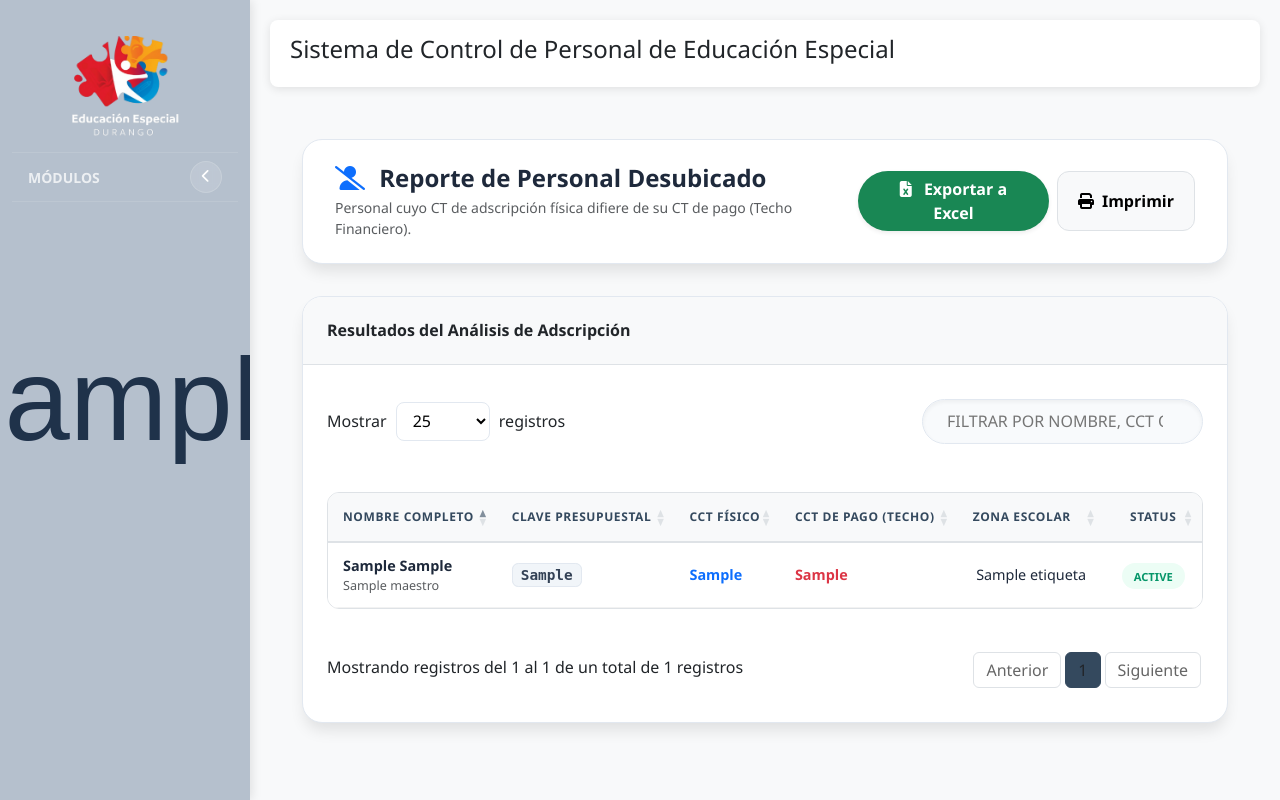
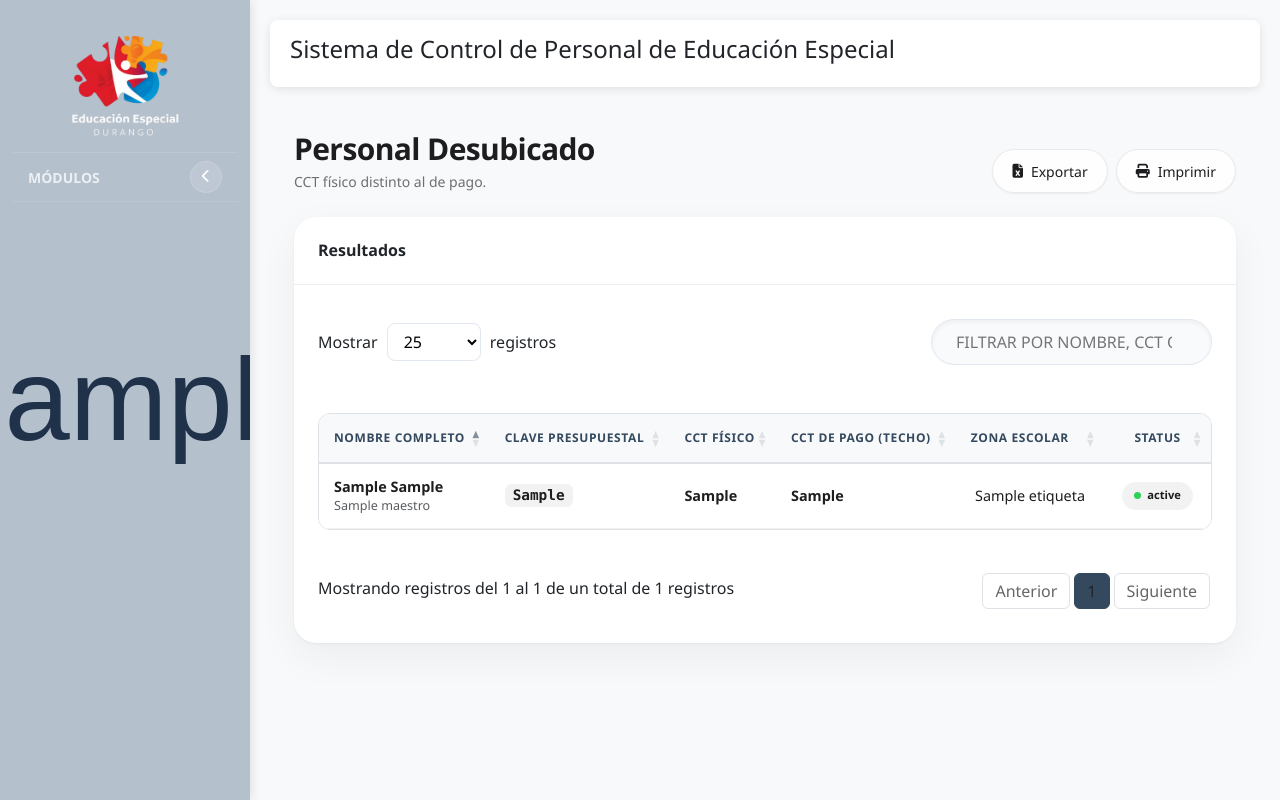
Before and after one commit to macrocleanquimica/control_maestros, a Django app: template gestion_escolar/templates/gestion_escolar/reporte_fuera_adscripcion.html in a window 1280 px wide. Run offline with Django 5.2, Linux system fonts and the light colour scheme; the template is opened without the code that fills it: most values are stand-ins (such as "Sample title", 1, 10 or a date in 2020); grey boxes marked "Sample" are stand-in pictures; parts of the project's set-up code (start-up, migrations or seed data) failed here and were passed over; some libraries are stand-ins or nearby versions.

Commit message:
style: reportes con estilo minimalista
Tablero sin bordes de colores, reportes en panel unico, grafica en azul unico. Intactos: enlaces, filtros, grafica, exportar, imprimir. Corrige apellido materno que salia repetido como paterno en desubicados.

```diff
--- a/gestion_escolar/templates/gestion_escolar/reporte_fuera_adscripcion.html
+++ b/gestion_escolar/templates/gestion_escolar/reporte_fuera_adscripcion.html
@@ -5,15 +5,8 @@
 
 {% block content %}
 <style>
-    :root {
-        --rf-primary: #6366f1;
-        --rf-success: #10b981;
-        --rf-border: #e2e8f0;
-        --rf-shadow: 0 10px 15px -3px rgba(0, 0, 0, 0.1);
-    }
-
     .page-container {
-        padding: 2rem;
+        padding: 1.5rem;
         animation: fadeIn 0.4s ease-out;
     }
 
@@ -22,85 +15,80 @@
         to { opacity: 1; transform: translateY(0); }
     }
 
-    /* Header Section */
+    /* Encabezado simple */
     .header-section {
-        background: white;
-        border-radius: 1.25rem;
-        padding: 1.5rem 2rem;
-        box-shadow: var(--rf-shadow);
-        border: 1px solid var(--rf-border);
-        margin-bottom: 2rem;
+        margin-bottom: 1.5rem;
         display: flex;
         justify-content: space-between;
-        align-items: center;
+        align-items: flex-end;
+        flex-wrap: wrap;
+        gap: 1rem;
     }
 
-    .header-title h1 {
-        font-size: 1.5rem;
-        font-weight: 800;
-        color: #1e293b;
-        margin-bottom: 0.25rem;
-    }
-
-    /* Table Container */
+    /* Tabla en panel único */
     .table-container-card {
-        background: white;
-        border-radius: 1.25rem;
-        border: 1px solid var(--rf-border);
-        box-shadow: var(--rf-shadow);
+        background: var(--surface, #fff);
+        border-radius: var(--r-panel, 22px);
+        box-shadow: var(--sh-panel, 0 1px 3px rgba(0,0,0,0.05), 0 14px 40px rgba(0,0,0,0.05));
         overflow: hidden;
     }
 
     .table thead th {
-        background-color: #f8fafc;
-        color: #475569;
-        font-weight: 700;
-        text-transform: uppercase;
-        font-size: 0.75rem;
-        letter-spacing: 0.025em;
-        border-bottom: 2px solid var(--rf-border);
-        padding: 1rem;
+        background: var(--surface, #fff);
+        color: var(--text-2, #6e6e73);
+        font-weight: 600;
+        font-size: 0.72rem;
+        letter-spacing: 0.04em;
+        border-bottom: 1px solid var(--hairline, rgba(0,0,0,0.07));
+        padding: 0.9rem 1rem;
     }
 
     .table tbody td {
-        padding: 1rem;
+        padding: 0.9rem 1rem;
         vertical-align: middle;
         font-size: 0.9rem;
-        color: #1e293b;
+        color: var(--text, #1d1d1f);
+        border-bottom: 1px solid var(--hairline, rgba(0,0,0,0.07));
     }
 
-    /* Status Badges */
+    .table tbody tr:last-child td {
+        border-bottom: none;
+    }
+
+    /* Estatus neutro con punto */
     .badge-status {
         padding: 0.35rem 0.75rem;
         border-radius: 2rem;
-        font-weight: 700;
+        font-weight: 600;
         font-size: 0.7rem;
-        text-transform: uppercase;
+        background: rgba(0,0,0,0.05);
+        color: var(--text-2, #6e6e73);
+        display: inline-flex;
+        align-items: center;
     }
 
-    .status-activo { background: #ecfdf5; color: #059669; }
-    .status-warning { background: #fffbeb; color: #d97706; }
+    .badge-status::before {
+        content: '';
+        width: 7px;
+        height: 7px;
+        border-radius: 50%;
+        display: inline-block;
+        margin-right: 6px;
+        background: var(--text-4, #aeaeb2);
+    }
 
-    /* Code styling */
+    .status-activo { color: var(--text, #1d1d1f); }
+    .status-activo::before { background: var(--live, #30d158); }
+
+    /* Claves */
     .code-tag {
-        font-family: monospace;
-        background: #f1f5f9;
+        font-family: var(--mono, monospace);
+        background: rgba(0,0,0,0.05);
         padding: 0.2rem 0.5rem;
         border-radius: 0.4rem;
         font-weight: 600;
-        color: #334155;
-        border: 1px solid #e2e8f0;
-    }
-
-    /* Action Buttons */
-    .btn-action-premium {
-        border-radius: 0.75rem;
-        padding: 0.5rem 1.25rem;
-        font-weight: 700;
-        transition: all 0.2s;
-        display: inline-flex;
-        align-items: center;
-        gap: 0.5rem;
+        color: var(--text, #1d1d1f);
+        font-variant-numeric: tabular-nums;
     }
 </style>
 
@@ -108,23 +96,23 @@
     <!-- Header -->
     <div class="header-section">
         <div class="header-title">
-            <h1 class="mb-1"><i class="fas fa-user-slash text-primary me-2"></i> Reporte de Personal Desubicado</h1>
-            <p class="text-muted small mb-0">Personal cuyo CT de adscripción física difiere de su CT de pago (Techo Financiero).</p>
+            <h1 class="apple-title">Personal Desubicado</h1>
+            <p class="apple-subtitle mb-0">CCT físico distinto al de pago.</p>
         </div>
-        <div class="d-flex gap-2">
-            <button id="export-fuera-adscripcion-premium" class="btn btn-success text-white border-0 rounded-pill px-4 fw-bold shadow-sm btn-hover-animate">
-                <i class="fas fa-file-excel me-2"></i> Exportar a Excel
+        <div class="d-flex gap-2 flex-wrap">
+            <button id="export-fuera-adscripcion-premium" class="apple-btn-ghost">
+                <i class="fas fa-file-excel me-2"></i> Exportar
             </button>
-            <button onclick="window.print();" class="btn btn-light border btn-action-premium">
-                <i class="fas fa-print"></i> Imprimir
+            <button onclick="window.print();" class="apple-btn-ghost">
+                <i class="fas fa-print me-2"></i> Imprimir
             </button>
         </div>
     </div>
 
     <!-- Main Card -->
     <div class="table-container-card">
-        <div class="p-4 border-bottom bg-light">
-            <h6 class="mb-0 fw-bold text-dark">Resultados del Análisis de Adscripción</h6>
+        <div class="p-4" style="border-bottom: 1px solid var(--hairline, rgba(0,0,0,0.07));">
+            <h6 class="mb-0 fw-bold">Resultados</h6>
         </div>
 
         <div class="p-4">
@@ -144,12 +132,12 @@
                         {% for maestro in personal_fuera_adscripcion %}
                         <tr>
                             <td>
-                                <div class="fw-bold">{{ maestro.a_paterno }} {{ maestro.a_paterno }}</div>
+                                <div class="fw-bold">{{ maestro.a_paterno }} {{ maestro.a_materno }}</div>
                                 <div class="small text-muted">{{ maestro.nombres }}</div>
                             </td>
                             <td><span class="code-tag">{{ maestro.clave_presupuestal }}</span></td>
-                            <td><span class="fw-bold text-primary">{{ maestro.id_escuela.id_escuela }}</span></td>
-                            <td><span class="fw-bold text-danger">{{ maestro.techo_f }}</span></td>
+                            <td><span class="fw-bold apple-num">{{ maestro.id_escuela.id_escuela }}</span></td>
+                            <td><span class="fw-bold apple-num">{{ maestro.techo_f }}</span></td>
                             <td class="text-center">{{ maestro.id_escuela.zona_esc.etiqueta | default:"-" }}</td>
                             <td class="text-center">
                                 <span class="badge-status {% if 'ACTIVO' in maestro.status|upper %}status-activo{% else %}status-warning{% endif %}">
```
Also changed, not shown: gestion_escolar/templates/gestion_escolar/reporte_distribucion_funcion.html (+38 -54 lines), gestion_escolar/templates/gestion_escolar/reportes_dashboard.html (+37 -65 lines).
